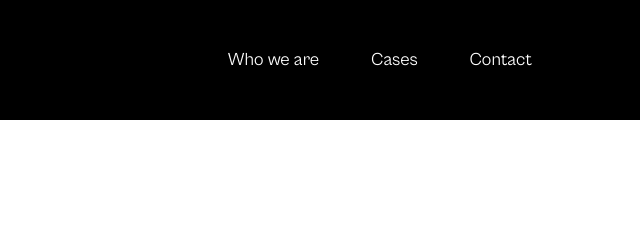
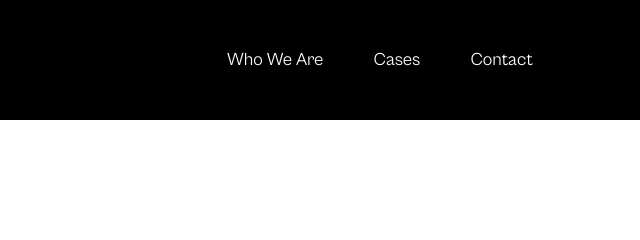
Before and after one commit to adilhasan1/monke-website, a website: page contact.html in a window 1280 px wide. Shown: the top 240 px of the page, 640-1280 px from the left. Drawn offline with nearby package versions, Linux system fonts and the light colour scheme.

Commit message:
Update contact.html

```diff
--- a/contact.html
+++ b/contact.html
@@ -25,7 +25,7 @@
           <div class="col-lg-4"></div>
           <div class="col-lg-4">
             <div class="nav_left">
-              <a href="menu.html">Who we are</a>
+              <a href="menu.html">Who We Are</a>
               <a href="project.html">Cases</a>
               <a href="contact.html">Contact</a>
             </div>
```
